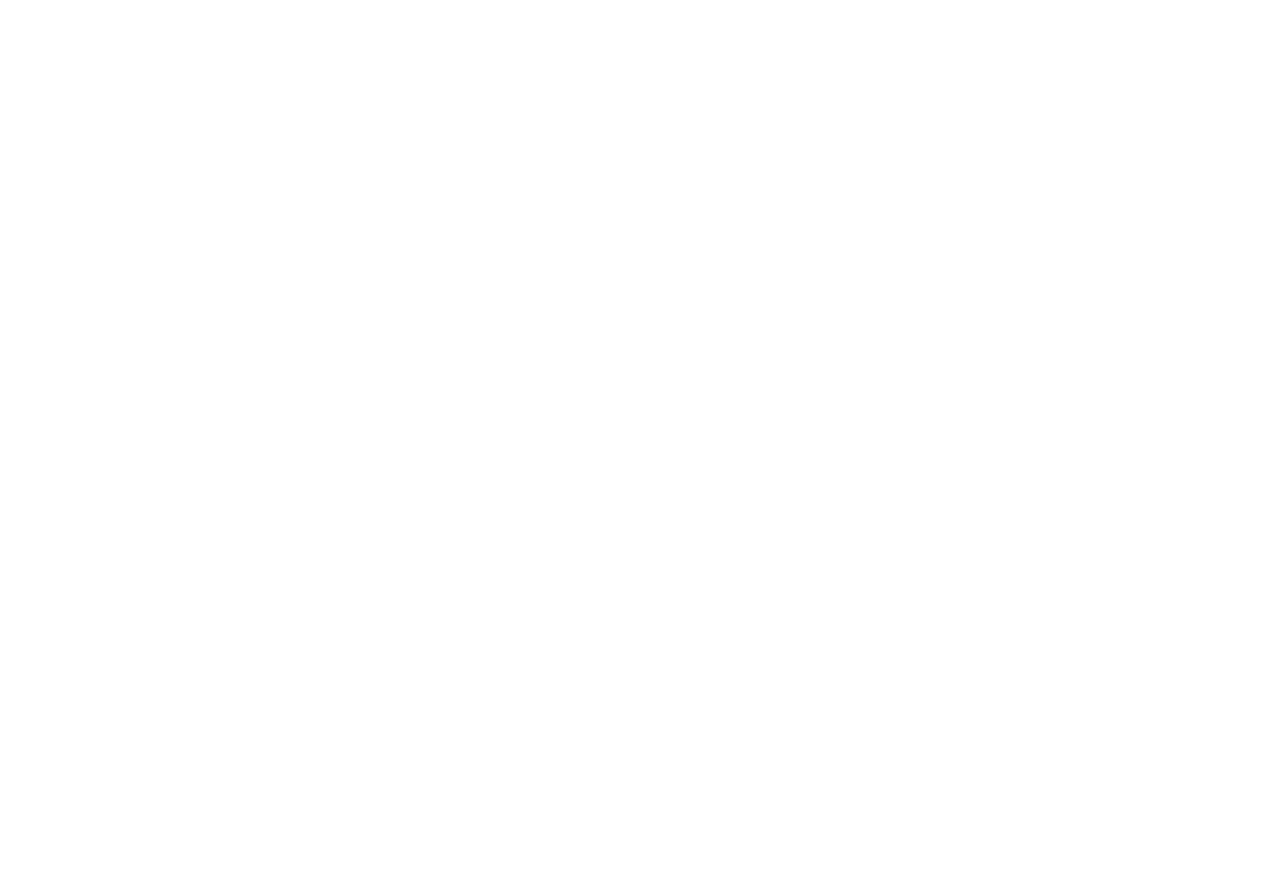
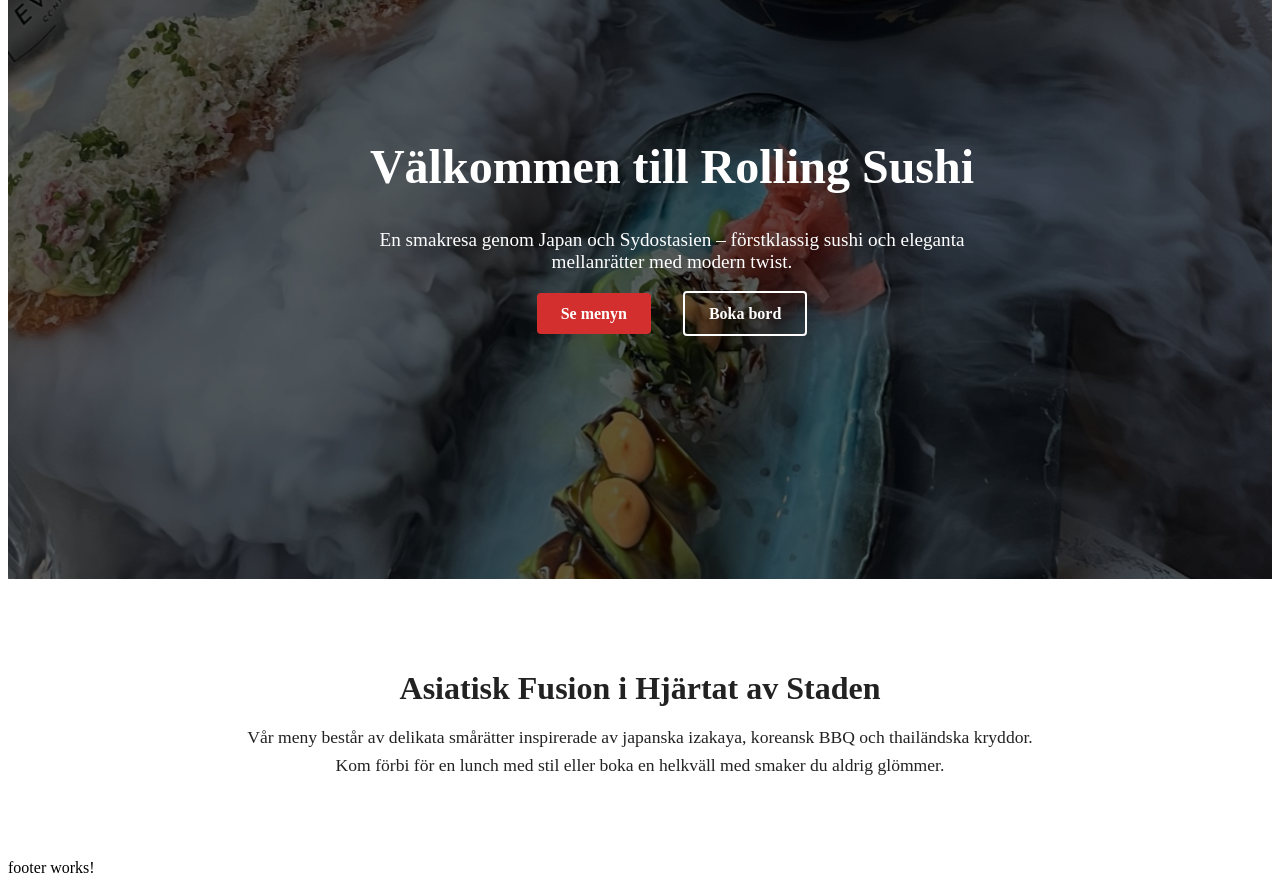
Before and after one commit to nathalievaster/frontend-restaurant, an Angular app: page /home in a window 1280 px wide. Shown: the part 300-1193 px from the top of the page. Before the commit the page ends 800 px from the top, so only its background shows below. Built offline with nearby package versions, Linux system fonts and the light colour scheme.

Commit message:
grundstil för startsidan

```diff
--- a/src/app/pages/home/home.component.css
+++ b/src/app/pages/home/home.component.css
@@ -0,0 +1,89 @@
+/* Hero Section */
+.hero {
+  position: relative;
+  height: 100vh;
+  overflow: hidden;
+}
+
+.hero-bg {
+  width: 100%;
+  height: 100%;
+  object-fit: cover;
+  filter: brightness(60%);
+}
+
+.hero-overlay {
+  position: absolute;
+  top: 0;
+  left: 0;
+  width: 100%;
+  height: 100%;
+  color: white;
+  background-color: rgba(0, 0, 0, 0.4);
+  display: flex;
+  flex-direction: column;
+  justify-content: center;
+  align-items: center;
+  text-align: center;
+  padding: 2rem;
+}
+
+.hero-overlay h1 {
+  font-size: 3rem;
+  margin-bottom: 1rem;
+  font-weight: bold;
+}
+
+.hero-overlay p {
+  font-size: 1.2rem;
+  max-width: 600px;
+  margin-bottom: 2rem;
+}
+
+.hero-buttons a {
+  margin: 0 1rem;
+  padding: 0.75rem 1.5rem;
+  border-radius: 4px;
+  font-weight: bold;
+  text-decoration: none;
+}
+
+.btn-primary {
+  background-color: #d32f2f;
+  color: white;
+  border: none;
+}
+
+.btn-outline {
+  border: 2px solid white;
+  color: white;
+}
+
+.btn-primary:hover {
+  background-color: #b71c1c;
+}
+
+.btn-outline:hover {
+  background-color: white;
+  color: black;
+}
+
+/* Intro Section */
+.intro {
+  padding: 4rem 2rem;
+  background-color: #fff;
+  color: #222;
+  text-align: center;
+}
+
+.intro h2 {
+  font-size: 2rem;
+  margin-bottom: 1rem;
+}
+
+.intro p {
+  font-size: 1.1rem;
+  max-width: 800px;
+  margin: 0 auto;
+  line-height: 1.6;
+}
--- a/src/app/pages/home/home.component.html
+++ b/src/app/pages/home/home.component.html
@@ -1 +1,21 @@
-<p>home works!</p>
+<main>
+  <section class="hero">
+    <img src="/hero.JPEG" alt="Sushi hero" class="hero-bg" />
+    <div class="hero-overlay">
+      <h1>Välkommen till Rolling Sushi</h1>
+      <p>En smakresa genom Japan och Sydostasien – förstklassig sushi och eleganta mellanrätter med modern twist.</p>
+      <div class="hero-buttons">
+        <a routerLink="/menu" class="btn-primary">Se menyn</a>
+        <a routerLink="/book" class="btn-outline">Boka bord</a>
+      </div>
+    </div>
+  </section>
+
+  <section class="intro">
+    <h2>Asiatisk Fusion i Hjärtat av Staden</h2>
+    <p>
+      Vår meny består av delikata smårätter inspirerade av japanska izakaya, koreansk BBQ och thailändska kryddor.
+      Kom förbi för en lunch med stil eller boka en helkväll med smaker du aldrig glömmer.
+    </p>
+  </section>
+</main>
```
Also changed, not shown: public/hero.JPEG (added).
